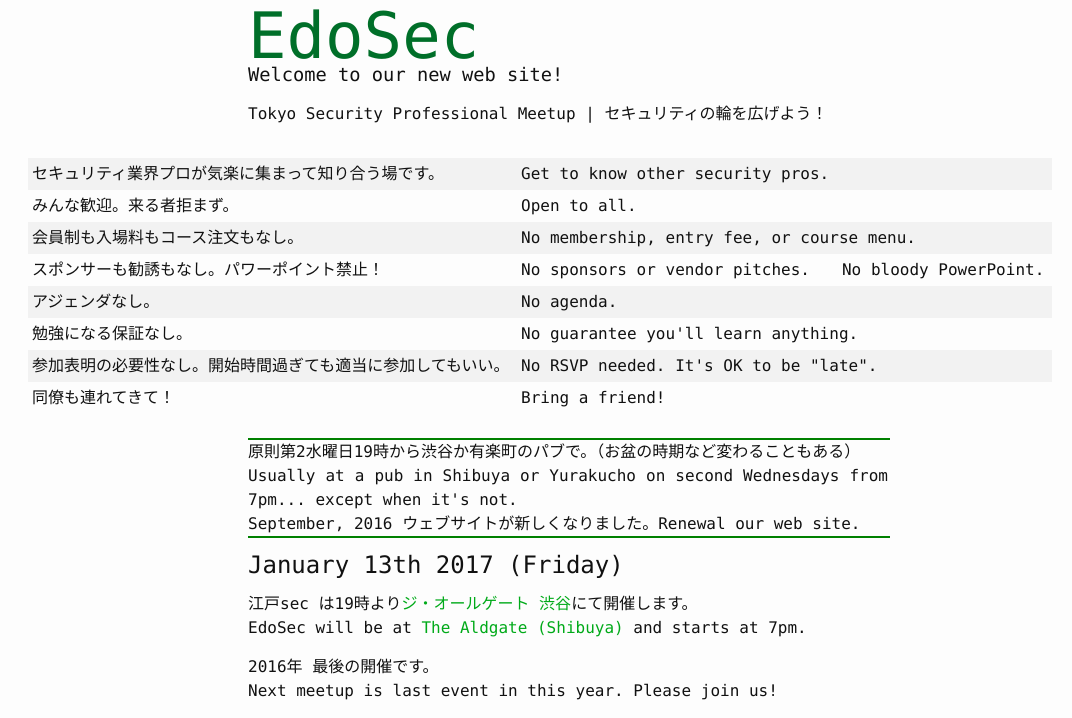
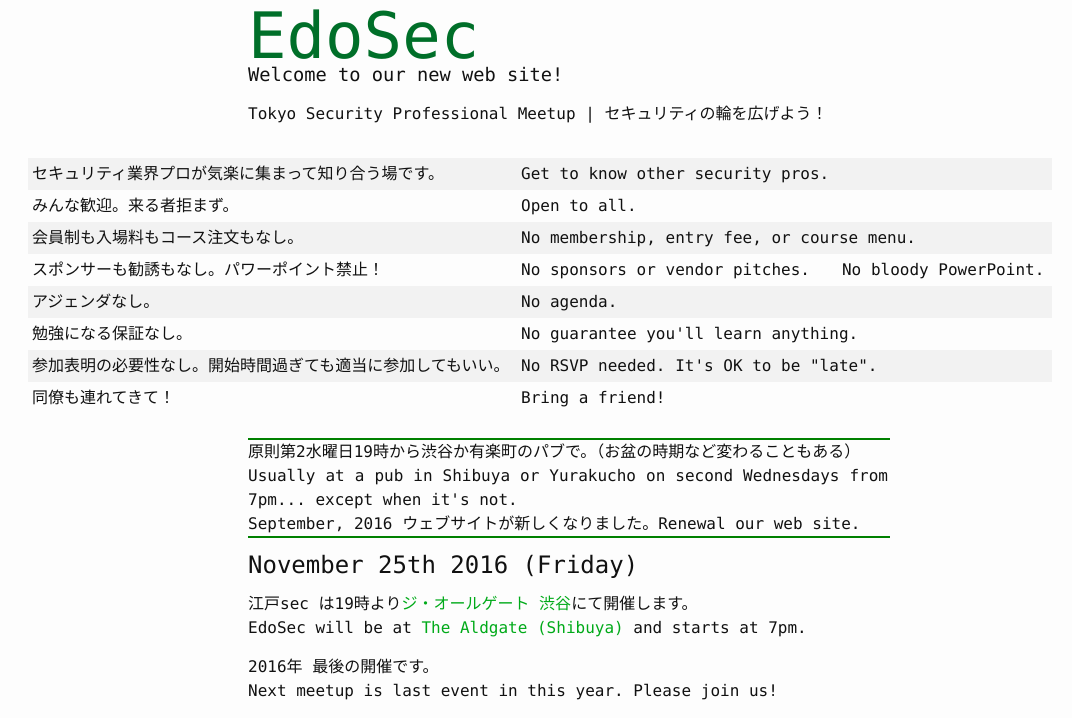
Before and after one commit to amanot0826/edosec_tokyo, a Jekyll site: the page built from _posts/2016-11-01-November.md, in a window 1280 px wide. Shown: the top 718 px of the page, without its empty margins (72-1144 px from the left). Built offline with Jekyll 4.4.1, drawn with Linux system fonts in a browser that asks for light colours; grey boxes are pictures that could not be loaded.

Commit message:
Update 2016-11-01-November.md

```diff
--- a/_posts/2016-11-01-November.md
+++ b/_posts/2016-11-01-November.md
@@ -9,7 +9,7 @@
 event-location-jp: ジ・オールゲート 渋谷
 ---
 <p></p>
-<h2>January 13th 2017 (Friday)</h2>
+<h2>November 25th 2016 (Friday)</h2>
 
 江戸sec は19時より[{{ page.event-location-jp }}]({{ site.aldgate-jp }})にて開催します。<br>
 EdoSec will be at [{{ page.event-location }}]({{ site.aldgate-en }}) and starts at 7pm.<br>
```
